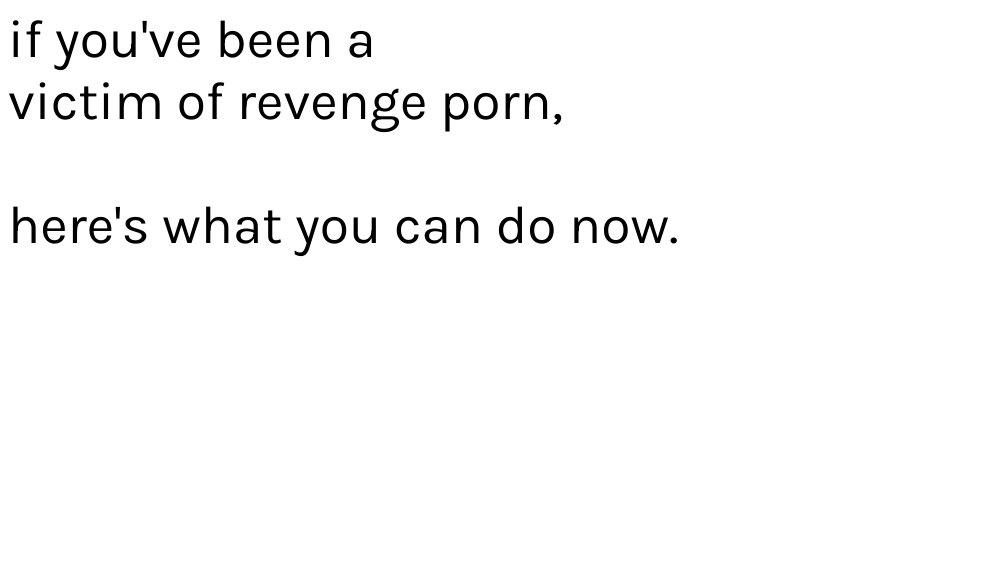
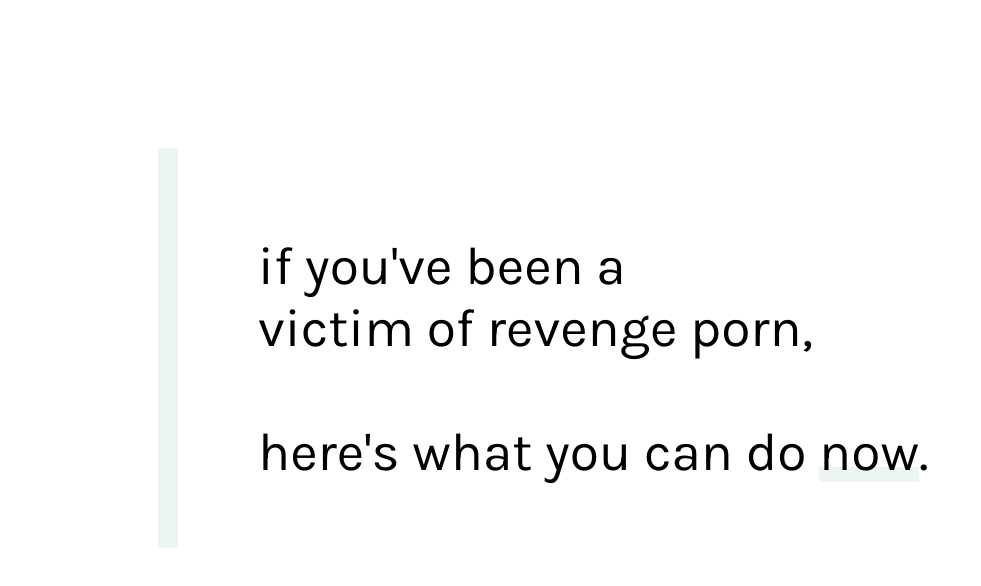
Before and after one commit to choef/WHACK2016, a plain HTML site: page WHACKHomePage.html in a window 1280 px wide. Shown: the whole page, without its empty margins (0-981 px from the left). Drawn offline with Linux system fonts and the light colour scheme.

Commit message:
changed link styles, added line, played around with positioning

```diff
--- a/WHACKHomePage.html
+++ b/WHACKHomePage.html
@@ -7,7 +7,16 @@
     <title></title>
 </head>
 <body>
-<h0>if you've been a<br>victim of revenge porn,<br><br>
-  here's what you can do now.
+
+<div id="main">
+
+
+  <div class="leftline">
+<div class="landingpageheader">
+  <h0><br>if you've been a<br>victim of revenge porn,
+  <br><br>here's what you can do <a href="/WHACKStepByStep.html">now</a>.
+</div>
+</div>
+</div>
 </body>
 </html>
--- a/whackcss.css
+++ b/whackcss.css
@@ -1,9 +1,61 @@
 @import 'https://fonts.googleapis.com/css?family=Karla';
+
+
+#main {
+  max-width: 600px;
+  margo: 0 auto;
+}
 
 h0 {
     color: black;
+    margin-left:700px;
     text-align: left;
     text-transform: lowercase;
     font-size: 40pt;
     font-family: 'Karla', sans-serif;
   }
+
+/* unvisited linked*/
+a:link {
+    color: black;
+    text-decoration: none;
+    border-bottom: 15px solid #ECF5F4;
+    display: inline-block;
+    line-height: 30px;
+}
+
+/* mouse over linked*/
+a:hover {
+    color:black;
+    text-decoration: none;
+    border-bottom: 18px solid #ECF5F4;
+}
+
+/*a:visited*/
+a:visited{
+    color:black;
+    text-decoration: none;
+    border-bottom: 15px solid #ECF5F4;
+    display: inline-block;
+    line-height: 30px;
+}
+
+
+
+  .leftline {
+    width: 20px;
+    height:400px;
+    background: #ECF5F4;
+    margin-left: 150px;
+    margin-top:140px;
+    display: inline-block;
+}
+
+
+  .landingpageheader {
+    padding-left:100px;
+    padding-top:25px;
+    position: relative;
+    display: inline-block;
+    vertical-align:center;
+  }
```
